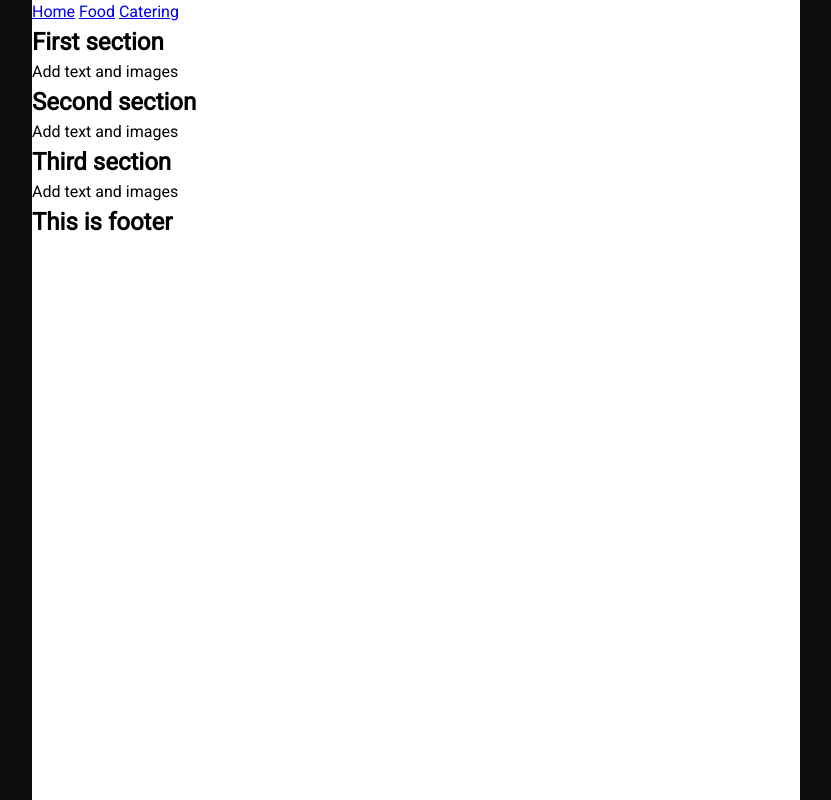
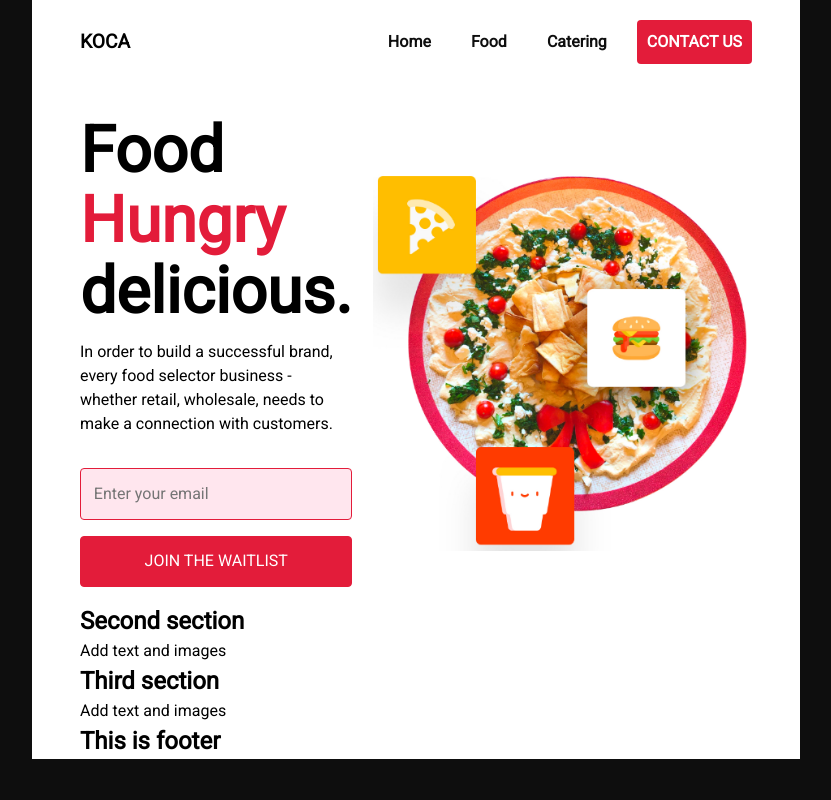
Before and after one commit to aberonja/learning-project, a plain HTML site: page index.html in a window 1280 px wide. Shown: the whole page, without its empty margins (224-1055 px from the left). Drawn offline with Linux system fonts and the light colour scheme.

Commit message:
Initial commit

```diff
--- a/index.html
+++ b/index.html
@@ -16,13 +16,43 @@
   <body>
     <main class="mainContainer">
       <nav>
-        <a href="#">Home</a>
-        <a href="#">Food</a>
-        <a href="#">Catering</a>
+        <label for="toggle">&#9776;</label>
+        <input type="checkbox" id="toggle" />
+        <div class="title">
+          KOCA
+        </div>
+        <div class="menu">
+          <a href="#">Home</a>
+          <a href="#">Food</a>
+          <a href="#">Catering</a>
+          <a href="#">CONTACT US</a>
+        </div>
       </nav>
-      <section>
-        <h2>First section</h2>
-        <div>Add text and images</div>
+      <section class="section-one">
+        <div class="part-one">
+          <h1 class="big-title">
+            Food
+            <span class="redSpan">Hungry</span> delicious.
+          </h1>
+          <p>
+            In order to build a successful brand, every food selector business -
+            whether retail, wholesale, needs to make a connection with
+            customers.
+          </p>
+          <div style="display: flex; flex-direction: column;">
+            <input
+              type="email"
+              name="email"
+              id="email"
+              class="email"
+              placeholder="Enter your email"
+            />
+            <button>JOIN THE WAITLIST</button>
+          </div>
+        </div>
+        <div class="part-two">
+          <img src="big-meal.png" alt="big meal" />
+        </div>
       </section>
       <section>
         <h2>Second section</h2>
--- a/style.css
+++ b/style.css
@@ -9,7 +9,174 @@ body {
   flex-direction: column;
   margin: 0 auto;
   justify-items: center;
-  width: 60%;
+  width: 100%;
+  position: relative;
   background-color: #ffffff;
-  height: 100vh;
+  font-size: 16px;
+  padding: 0 1em;
 }
+
+.menu {
+  display: flex;
+}
+
+nav {
+  display: flex;
+  align-items: center;
+}
+
+label {
+  font-size: 1.625em;
+  color: #e31c3a;
+  margin-right: 10px;
+  cursor: pointer;
+}
+
+.title {
+  font-weight: bold;
+  font-size: 1.2em;
+}
+
+#toggle {
+  display: none;
+}
+
+#toggle:checked ~ .menu {
+  left: 0;
+  z-index: 5;
+  transition: left 300ms ease-in-out;
+}
+
+#toggle:checked ~ .backdrop {
+  left: 0;
+  width: 100%;
+  height: 100px;
+  position: absolute;
+  background-color: aquamarine;
+  z-index: 4;
+  opacity: 50%;
+}
+
+a {
+  text-decoration: none;
+  font-weight: bold;
+  color: #0e0e0e;
+}
+
+a:hover {
+  background-color: grey;
+  color: #ffffff;
+}
+
+.section-one {
+  width: 100%;
+}
+
+.big-title {
+  font-size: 3em;
+  font-weight: bolder;
+  line-height: 1.3em;
+  margin-bottom: 0.2em;
+}
+
+.redSpan {
+  color: #e31c3a;
+}
+
+img {
+  width: 100%;
+  height: auto;
+}
+
+.email {
+  margin-top: 2em;
+  border: 1px solid #e31c3a;
+  border-radius: 4px;
+  background-color: #ffe6ee;
+  padding: 0.8em;
+  color: #080808;
+  outline: none;
+}
+
+button {
+  margin: 1em 0;
+  border: 1px solid #e31c3a;
+  border-radius: 4px;
+  background-color: #e31c3a;
+  padding: 0.8em;
+  color: #ffffff;
+  outline: none;
+  cursor: pointer;
+}
+
+@media only screen and (max-width: 768px) {
+  .menu {
+    flex-direction: column;
+    width: 250px;
+    height: calc(100% - 40px);
+    position: absolute;
+    left: -250px;
+    top: 40px;
+    background-color: aqua;
+    transition: left 300ms ease-in-out;
+  }
+  a {
+    padding: 10px;
+    font-size: 1.5em;
+  }
+}
+
+@media only screen and (min-width: 769px) {
+  .mainContainer {
+    width: 80%;
+    padding: 0 3em;
+  }
+
+  nav {
+    display: flex;
+    align-items: center;
+    justify-content: space-between;
+    padding: 20px 0px;
+    margin-bottom: 2em;
+  }
+
+  label {
+    display: none;
+  }
+
+  a {
+    padding: 10px;
+    border-radius: 4px;
+    margin-left: 20px;
+  }
+
+  a:last-child {
+    background-color: #e31c3a;
+    color: #ffffff;
+  }
+
+  .section-one {
+    display: flex;
+    align-items: center;
+    justify-content: space-between;
+    width: 100%;
+  }
+
+  .section-one .part-one {
+    margin-right: 1.3em;
+    display: flex;
+    flex-direction: column;
+    width: 50%;
+  }
+
+  .big-title {
+    font-size: 4em;
+    line-height: 1.1em;
+  }
+}
+
+@media only screen and (min-width: 992px) {
+  .mainContainer {
+    width: 60%;
+  }
+}
```
Also changed, not shown: big-meal.png (added).
